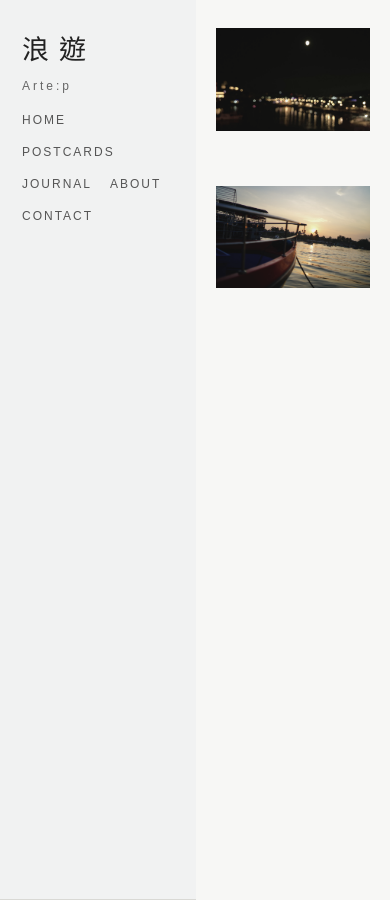
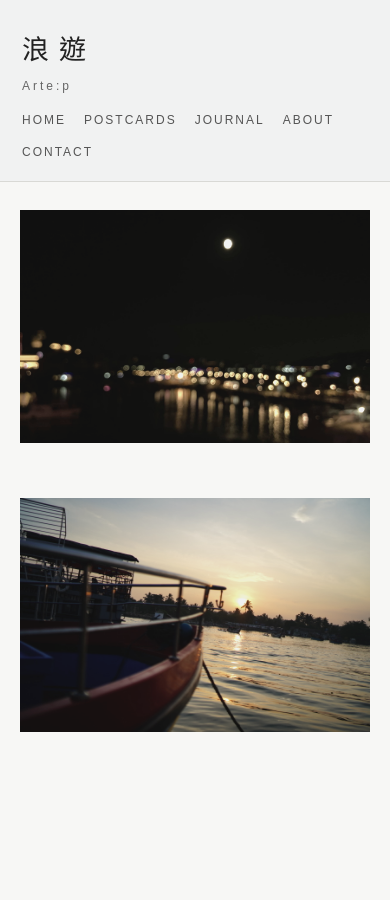
Before and after one commit to artep-wandering/artep-wandering.github.io, a Jekyll site: the page built from index.html, in a window 390 px wide. Built offline with Jekyll 4.4.1, drawn with Linux system fonts in a browser that asks for light colours.

Commit message:
home_css_v0.0.10

```diff
--- a/assets/css/home.css
+++ b/assets/css/home.css
@@ -174,6 +174,10 @@ body {
 /* MOBIL */
 @media (max-width: 900px) {
 
+  .page {
+    display: block;
+    min-height: 0;
+  }
   .sidebar {
     position: relative;
     width: 100%;
```
Lines whose indentation alone changed are shown as unchanged.
